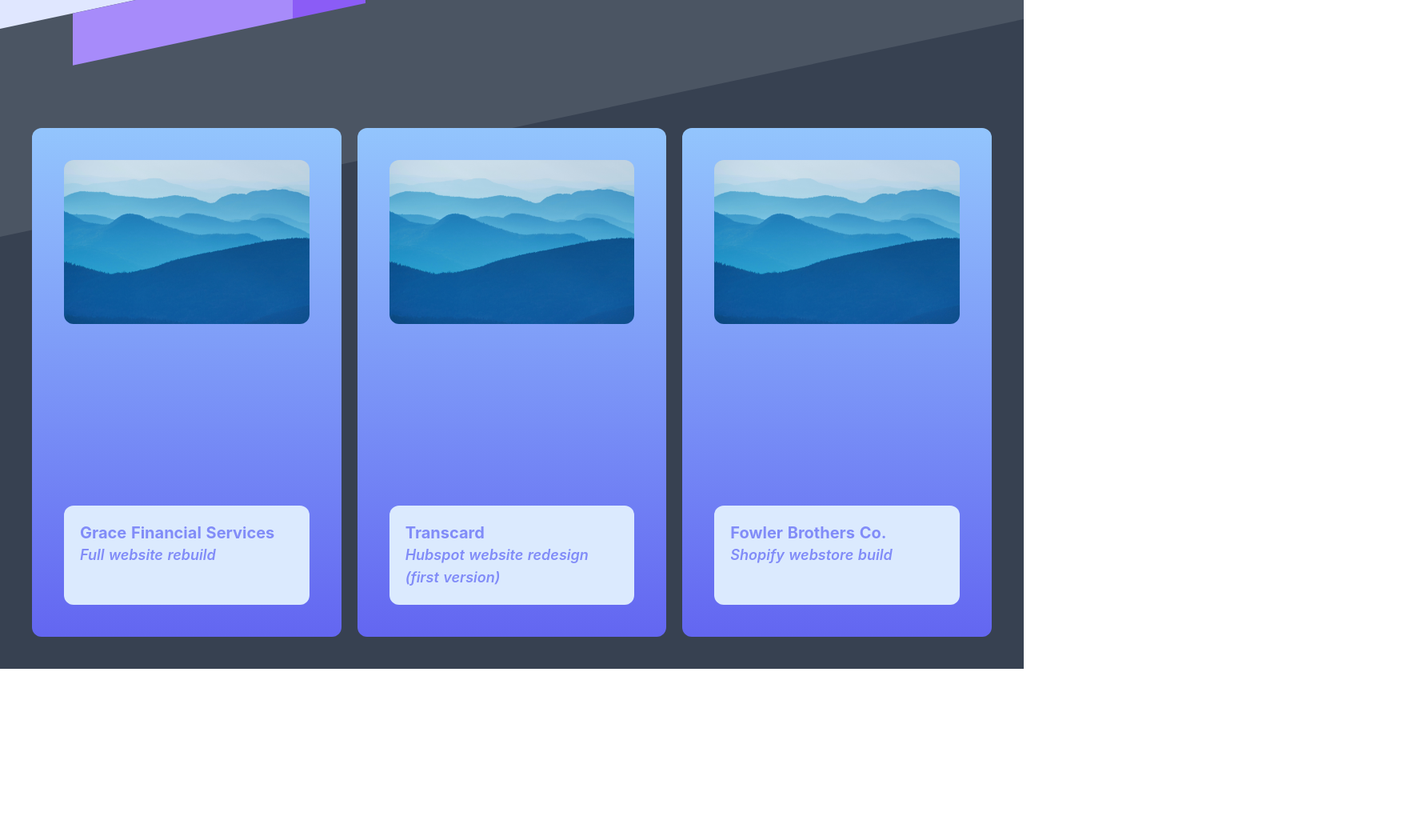
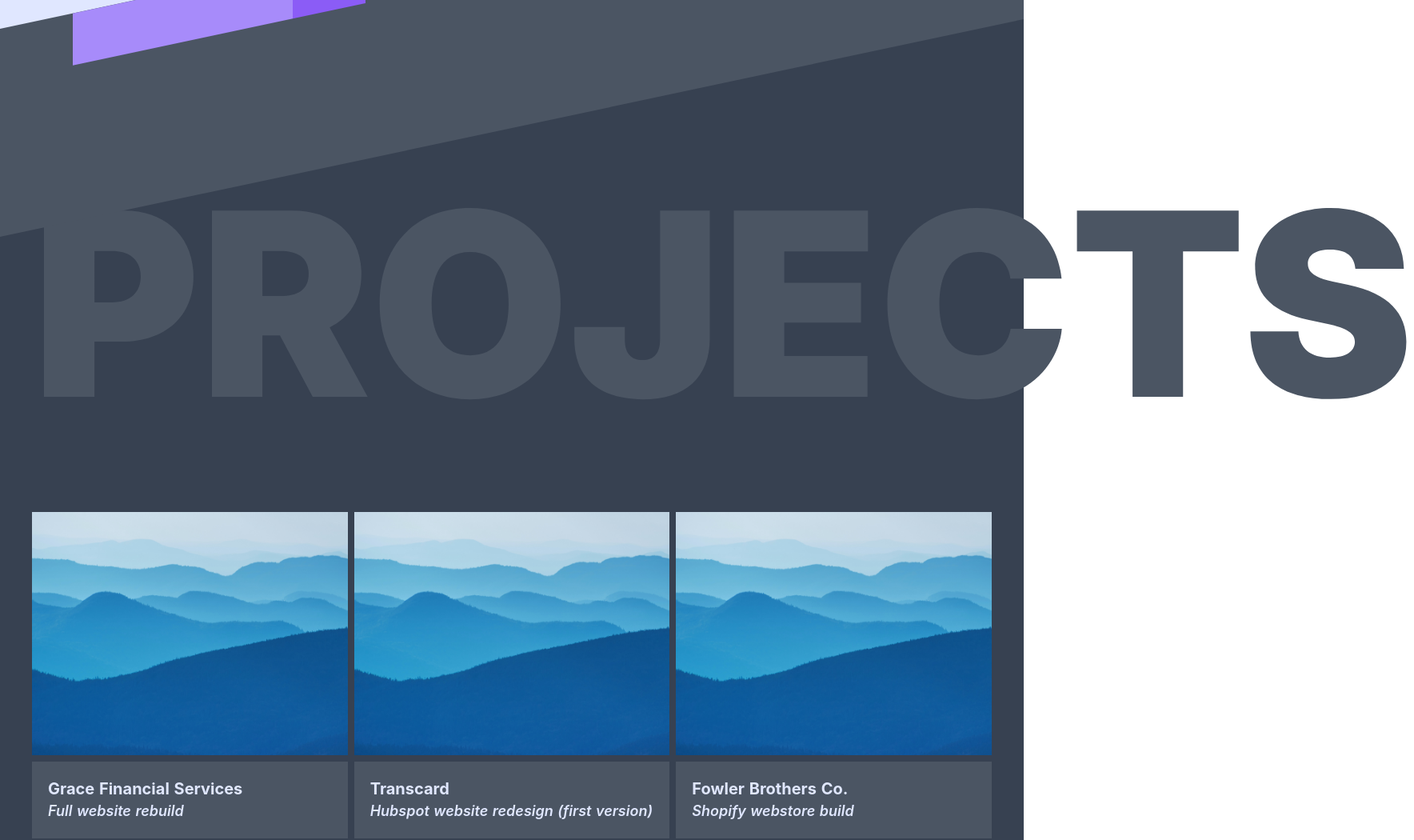
Before and after one commit to jacobhixon47/cv-nuxt, a Nuxt app: page / in a window 1280 px wide. Shown: the part 680-1730 px from the top of the page at 80% size, 1768 px wide, since content can reach past the window. Before the commit the page ends 1516 px from the top, so only its background shows below. Built offline with nearby package versions, Linux system fonts and the light colour scheme.

Commit message:
stopping point on projects section. change hero button animation to fadeInUp

```diff
--- a/components/Hero.vue
+++ b/components/Hero.vue
@@ -45,8 +45,8 @@
         <p class="hero-bottom-text text-6xl font-sans font-black text-purple-500 text-center opacity-0">YOU NEED.</p>
       </div>
       <div class="flex justify-center gap-20">
-        <button class="hero-btn-left text-xl rounded-lg bg-indigo-100 px-20 py-5 text-purple-500 font-semibold opacity-0">Contact</button>
-        <button class="hero-btn-right text-xl rounded-lg bg-purple-500 px-20 py-5 text-indigo-100 font-semibold opacity-0">Projects</button>
+        <button class="hero-btn text-xl rounded-lg px-20 py-5 text-purple-500 font-semibold opacity-0 bg-indigo-100">Contact</button>
+        <button class="hero-btn text-xl rounded-lg px-20 py-5 text-indigo-100 font-semibold opacity-0 bg-purple-500">Projects</button>
       </div>
     </div>
   </div>
@@ -145,12 +145,8 @@ if (now <= 20 || now >= 5) {
     animation: 0.75s ease-in-out 1.25s 1 fadeInUp forwards;
   }
 
-  .hero-btn-right {
-    animation: 0.75s ease-in-out 1.5s 1 fadeInLeft forwards;
-  }
-
-  .hero-btn-left {
-    animation: 0.75s ease-in-out 1.75s 1 fadeInLeft forwards;
+  .hero-btn {
+    animation: 0.75s ease-in-out 1.5s 1 fadeInUp forwards;
   }
 
   .left-stripe-fast {
--- a/components/Project.vue
+++ b/components/Project.vue
@@ -1,18 +1,16 @@
 <template>
-  <div class="project grid grid-cols-1 grid-rows-4 bg-gradient-to-b from-blue-300 to-indigo-500 rounded-xl p-10 gap-5 relative z-0">
+  <div class="project grid grid-cols-1 grid-rows-4 gap-2 bg-gray-700 relative z-0 w-full">
     <!-- <img
       :src="require(`@/assets/${project.image || 'day-1.jpg'}`)"
       alt="project image"
       class="rounded-xl row-span-3 col-span-1"
     > -->
-    <img
-      :src="require('@/assets/day-1.jpg')"
-      alt="project image"
-      class="rounded-xl row-span-3"
-    >
-    <div class="p-5 bg-blue-100 rounded-xl">
-      <p class="text-xl text-indigo-400 font-bold">{{ project.title }}</p>
-      <p class="text-lg text-indigo-400 italic font-semibold">{{ project.description }}</p>
+    <div class="project-img row-span-3" :style="{ backgroundImage: `url(${imgUrl})`}">
+
+    </div>
+    <div class="p-5 bg-gray-600">
+      <p class="text-xl text-indigo-100 font-bold">{{ project.title }}</p>
+      <p class="text-lg text-indigo-100 italic font-semibold">{{ project.description }}</p>
       <!-- <br>
       <p class="text-lg text-indigo-400 italic">{{ project.modifiedSince? "(Design has changed since I worked on it)" : "(Design has not changed since I worked on it)" }}</p> -->
     </div>
@@ -22,18 +20,30 @@
 <script>
   export default {
     props: ['project'],
-    methods: {
-      setImageUrl(event) {
-        console.log("ERROR LOADING UR IMAGE WAAAAAAH!")
+    computed: {
+      imgUrl() {
+        try {
+          return require(`@/assets/${this.project?.image}`)
+        } catch (e) {
+          return require('@/assets/day-1.jpg')
+        }
       }
+    }
+  }
       // setFallbackImageUrl(event) {
       //   console.log('Image failed to load, setting fallback.')
       //   event.target.src = require(`~/assets/${'day-1' + '.jpg'}`)
       // }
-    }
-  }
 </script>
 
 <style scoped>
 
+.project-img {
+  background-position: center center;
+  background-repeat: no-repeat;
+  background-size: cover;
+  overflow: hidden;
+  position: relative;
+}
+
 </style>
--- a/components/Projects.vue
+++ b/components/Projects.vue
@@ -1,10 +1,13 @@
 <template>
-  <div id="projects" class="w-full p-10 flex gap-5 bg-gray-700">
-    <Project
-      v-for="project in projects"
-      :key="project.id"
-      :project="project"
-    />
+  <div id="projects" class="w-full relative p-10 pt-0 flex-col gap-0 justify-start items-center bg-gray-700 -z-2 transform -skew-y-12">
+    <p class="w-full text-huge rounded-lg py-5 text-gray-600 font-black text-right transform skew-y-12">PROJECTS</p>
+    <div class="flex transform skew-y-12 gap-2 w-full">
+      <Project
+        v-for="project in projects"
+        :key="project.id"
+        :project="project"
+      />
+    </div>
   </div>
 </template>
 
@@ -20,7 +23,7 @@ import { mapState } from 'vuex'
 </script>
 
 <style scoped>
-  /* #projects {
-    background-color: #f3f4f6;
-  } */
+  #projects {
+    height: 200vh;
+  }
 </style>
--- a/store/index.js
+++ b/store/index.js
@@ -23,7 +23,7 @@ export const state = () => ({
       title: "Grace Financial Services",
       description: "Full website rebuild",
       modifiedSince: true,
-      image: "gfs.jpg"
+      image: "day-3.jpg"
     },
     {
       id: 2,
--- a/tailwind.config.js
+++ b/tailwind.config.js
@@ -23,8 +23,11 @@ module.exports = {
       zIndex: {
         '-1': '-1',
         '-2': '-2'
-      }
-    },
+      },
+      fontSize: {
+        'huge': '20rem',
+      },
+    }
   },
   variants: {
     extend: {},
```
